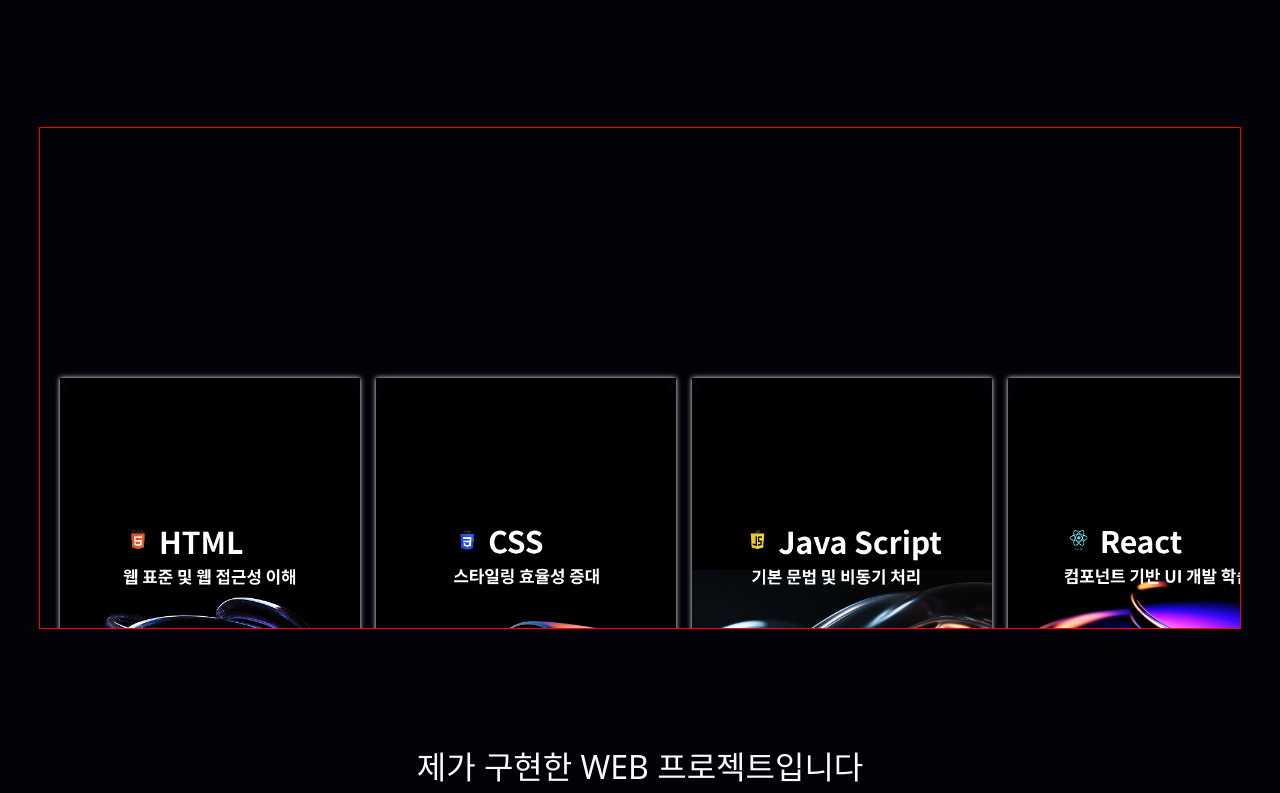
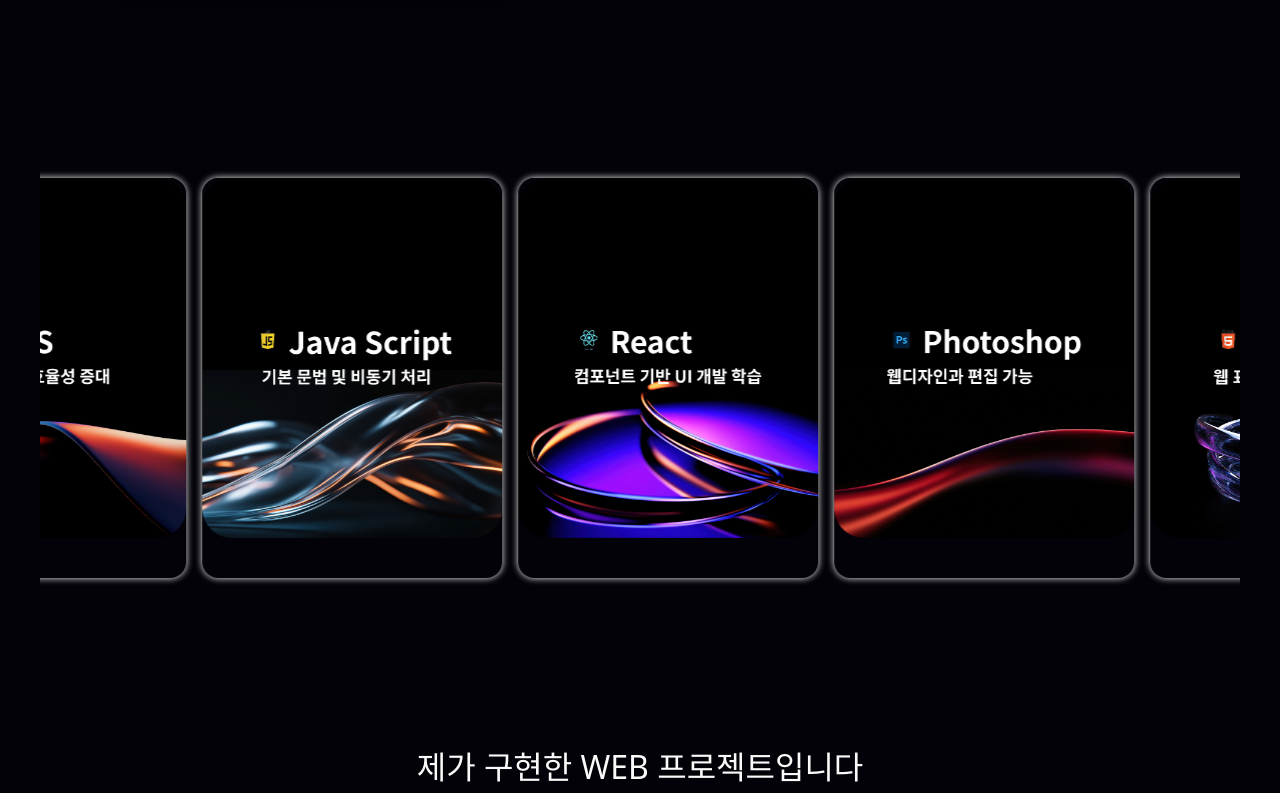
Before and after one commit to DAJEONG518/first-ibsa-project, a React (Create React App) app: page / in a window 1280 px wide. Shown: the part 1400-2193 px from the top of the page. Built offline with nearby package versions, Linux system fonts and the light colour scheme; grey boxes are pictures that could not be loaded.

Commit message:
skill 작업완료

```diff
--- a/src/App.css
+++ b/src/App.css
@@ -70,11 +70,13 @@
   width: 100%;
   height: 662px;
   transition: opacity 0.2s ease-out;
+  background-color: transparent;
 }
 .HeroSec h1 {
   text-shadow: 2px 3px 6px gray;
   font-weight: bold;
   color: #fafafa;
+  background-color: transparent;
 }
 
 /* ABOUT */
@@ -111,19 +113,15 @@
 
 /* SKILLS */
 .skill {
-  position: relative;
+  display: flex;
+  align-items: center;
   overflow: hidden;
   width: 100%;
   height: 500px;
-  outline: 1px solid red;
 }
 
 .skill-slider {
-  position: absolute;
-  top: 50%;
-  transform: ;
   width: 100%;
-  height: 100%;
 }
 
 .skill-track {
@@ -132,27 +130,37 @@
   height: 100%;
   animation: slideLeft 20s linear infinite;
 }
+.skill-track:hover {
+  animation-play-state: paused;
+}
 
 .skill-item {
   flex: 0 0 auto;
   width: 300px;
   height: 400px;
   margin-right: 16px;
-  box-shadow: 0 0 5px #fff;
+  border-radius: 16px;
+  box-shadow: 0 0 7px #fafafa;
+}
+
+.skill-item:hover {
+  transition: all 0.3s;
+  transform: scale(102%);
 }
 
 .skill-item img {
   width: 100%;
   display: block;
 }
-/* @keyframes slideLeft {
+
+@keyframes slideLeft {
   from {
     transform: translateX(0);
   }
   to {
-    transform: translateX(-50%);
+    transform: translateX(-1580px);
   }
-} */
+}
 
 /* PROJECTS */
 .project-list {
```
